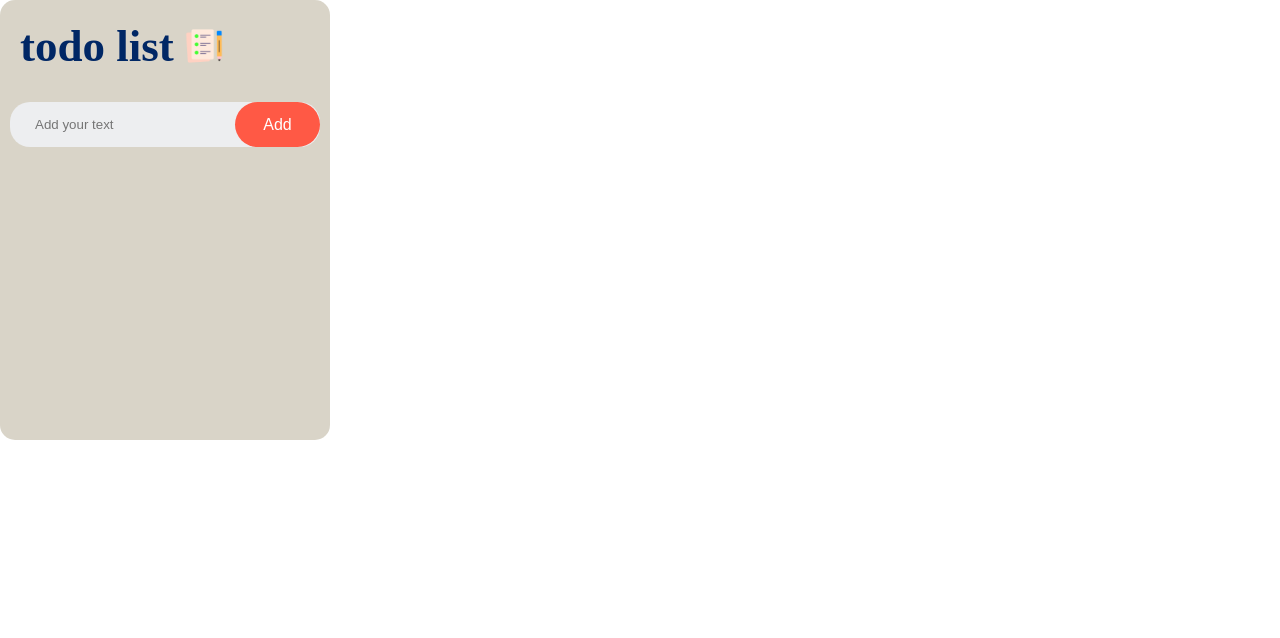
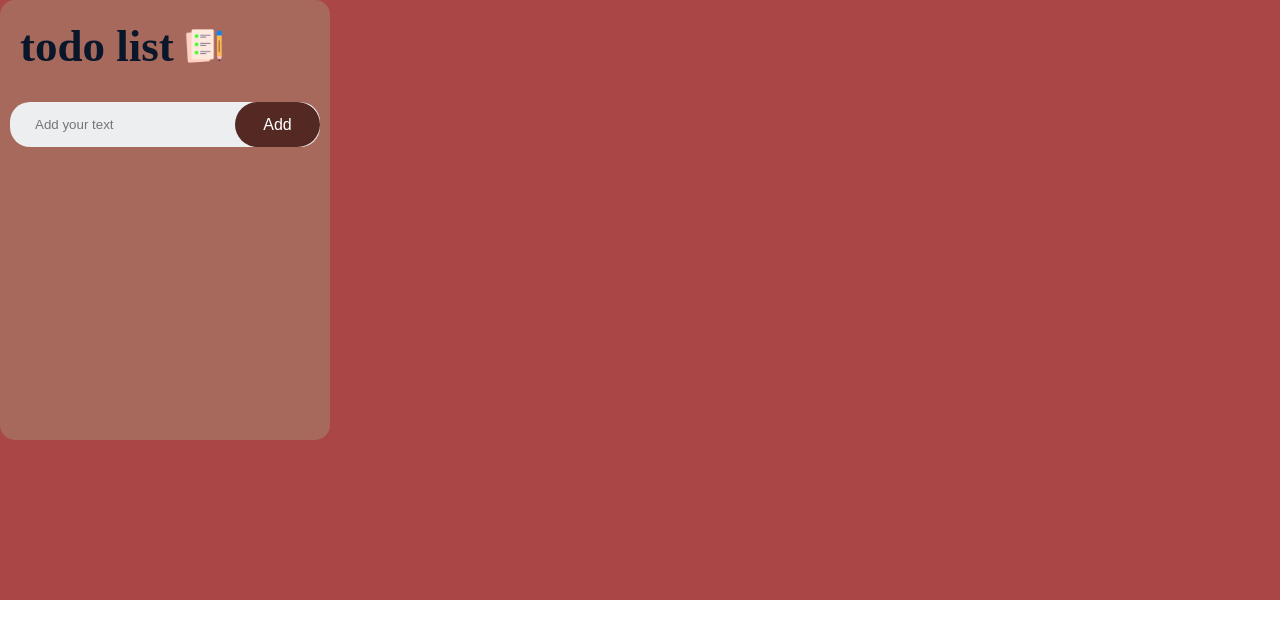
Before and after one commit to abdullahwahidi199/to-do-list-backup, a plain HTML site: page index.html in a window 1280 px wide. Drawn offline with Linux system fonts and the light colour scheme.

Commit message:
version 2

```diff
--- a/style.css
+++ b/style.css
@@ -6,7 +6,7 @@
 
 .container{
     width: 100%;
-    background-color:white ;
+    background-color:rgb(170, 70, 70) ;
     height: 600px;
 
     padding: 0px;
@@ -14,7 +14,7 @@
 
 }
 .to_do_app{
-    width:100%;
+    width:80%;
     height: 670px;
     @media (height>=700px) {
         height: 750px;
@@ -54,7 +54,7 @@
     margin-top: 0;
 }
 .to_do_app h2{
-    color: #002765;
+    color: #0a172b;
     display: flex;
     align-items: center;
     padding: 20px 10px;
@@ -89,7 +89,7 @@
     border: none;
     outline:none;
 
-    background: #ff5945;
+    background: #542823;
     color: #fff;
     font-size: 16px;
     cursor: pointer;
```
